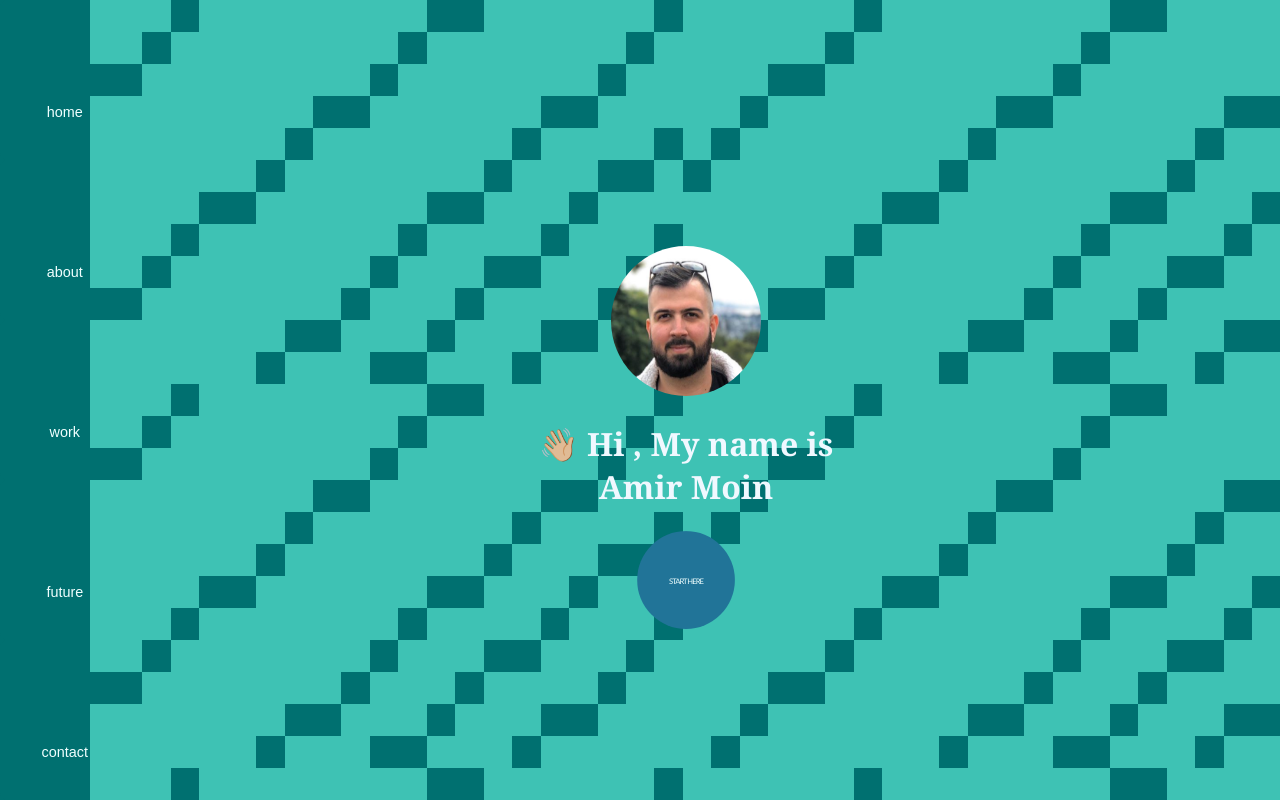
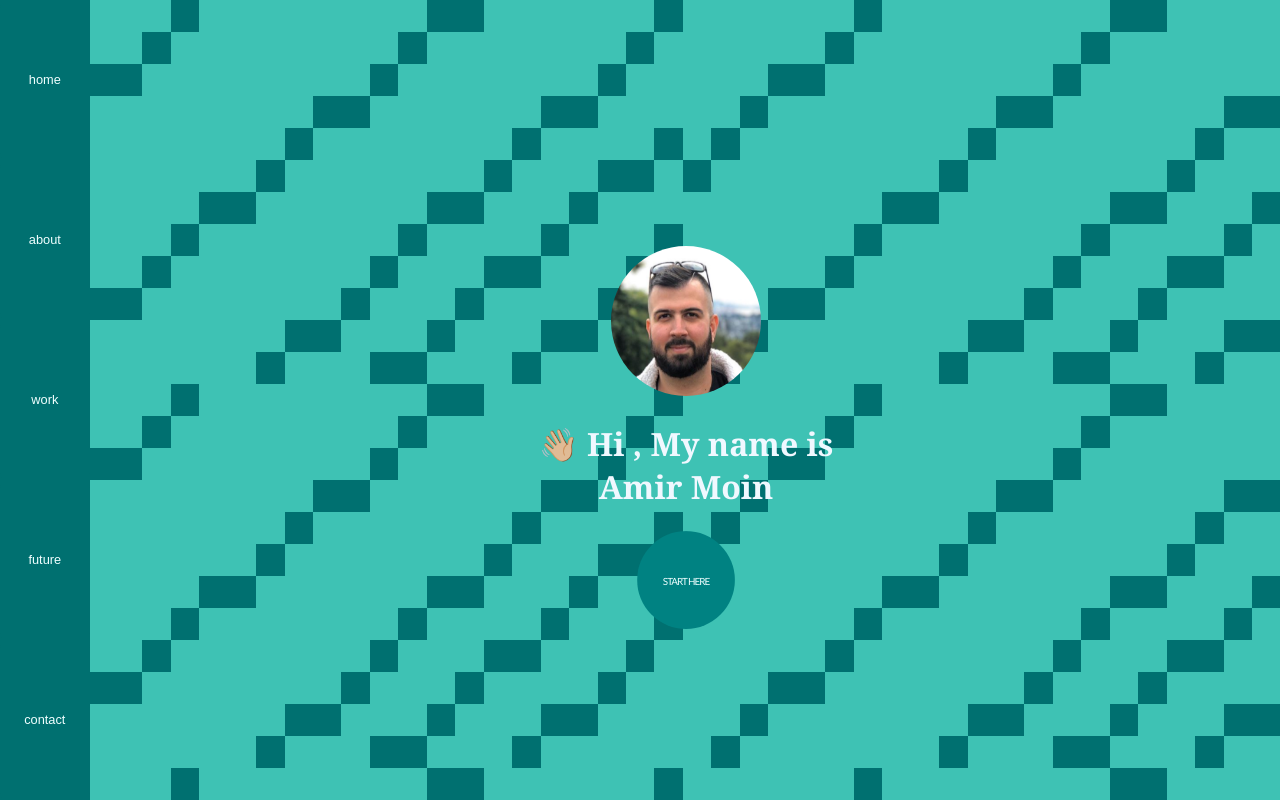
Before and after one commit to MyNameAmir/resume, a React app: page / in a window 1280 px wide. Shown: the top 800 px of the page. Built offline with nearby package versions, Linux system fonts and the light colour scheme.

Commit message:
changed some colours on the icon on top right, the pulse button. Also changed some font-sizes

```diff
--- a/src/style.css
+++ b/src/style.css
@@ -24,7 +24,7 @@
 
 /* Style the hamburger menu */
 .topnav a.icon {
-  background: #1f6786;
+  background: rgb(0, 130, 130);
   display: block;
   position: absolute;
   right: 0;
@@ -130,7 +130,7 @@
     display: inline-block;
     background-color: rgb(0, 112, 112);
     border-radius: 5%;
-    padding: 14px 20px;
+    /* padding: 14px 20px; */
     padding-top: 80%;
     width: 7vw;
 
@@ -146,13 +146,13 @@
   width: 100%;
   color: azure;
   font-family: sans-serif;
-  font-size: 0.9em;
+  font-size: 0.8em;
   text-decoration: none;
 }
 
 .nav li div:hover{
   transition-duration: 0.25s;
-  color: #217498;
+  font-size: 0.9em;
 }
 
 h1:hover{
@@ -278,7 +278,7 @@
   display: block;
   width: 100px;
   height: 100px;
-  font-size: 0.7em;
+  font-size: 0.9em;
   font-weight: light;
   font-family: 'Trebuchet MS', sans-serif;
   text-transform: uppercase;
@@ -288,7 +288,7 @@
   color: white;
   border: none;
   border-radius: 50%;
-  background: #217498;
+  background: rgb(0, 130, 130);
   cursor: pointer;
   box-shadow: 0 0 0 0 rgba(#5a99d4, .5);
   animation: pulse 1.5s infinite;
```
Also changed, not shown: public/bundle.js, 1 other file (tests, documents, lock files or other folders).
